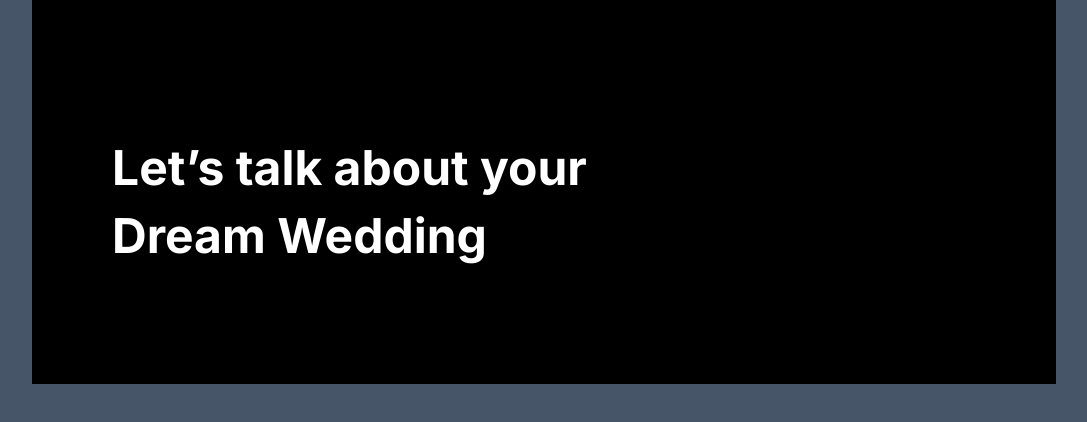
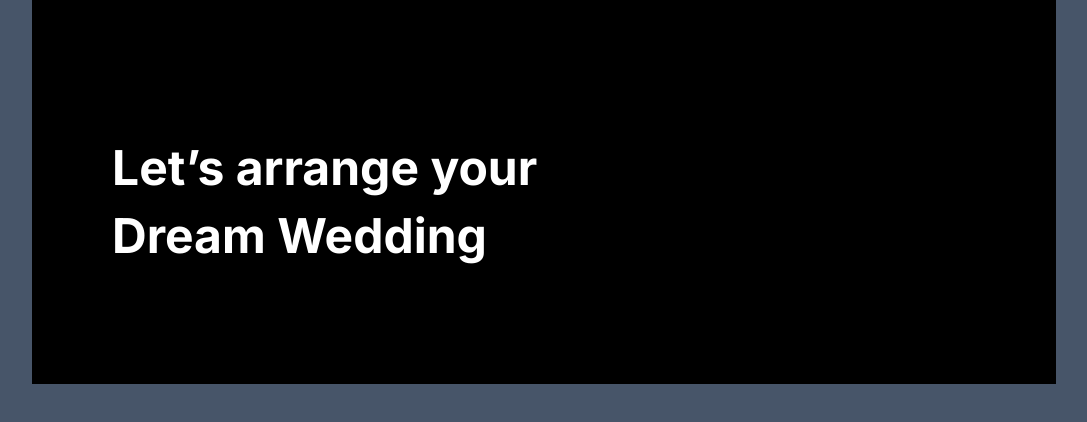
Before and after one commit to AbbasAliKazmi/nextjs-piaic-class-practice, a Next.js app: page /form in a window 1280 px wide. Shown: the top 422 px of the page, without its empty margins (96-1183 px from the left). Built offline with nearby package versions, Linux system fonts and the light colour scheme.

Commit message:
Update page title in form component

```diff
--- a/src/app/form/page.tsx
+++ b/src/app/form/page.tsx
@@ -7,7 +7,7 @@
       <div className="bg-slate-600 h-screen w-screen flex flex-col">
         <div className="bg-black w-4/5 h-96 px-20 pb-20 pt-16 mx-auto">
           <Ribbon className='mx-auto w-20 h-20' />
-          <h1 className="text-5xl font-bold text-white">Let’s talk about your</h1>
+          <h1 className="text-5xl font-bold text-white">Let’s arrange your</h1>
           <h1 className="text-5xl font-bold text-white mt-5">Dream Wedding</h1>
         </div>
       </div>
```
